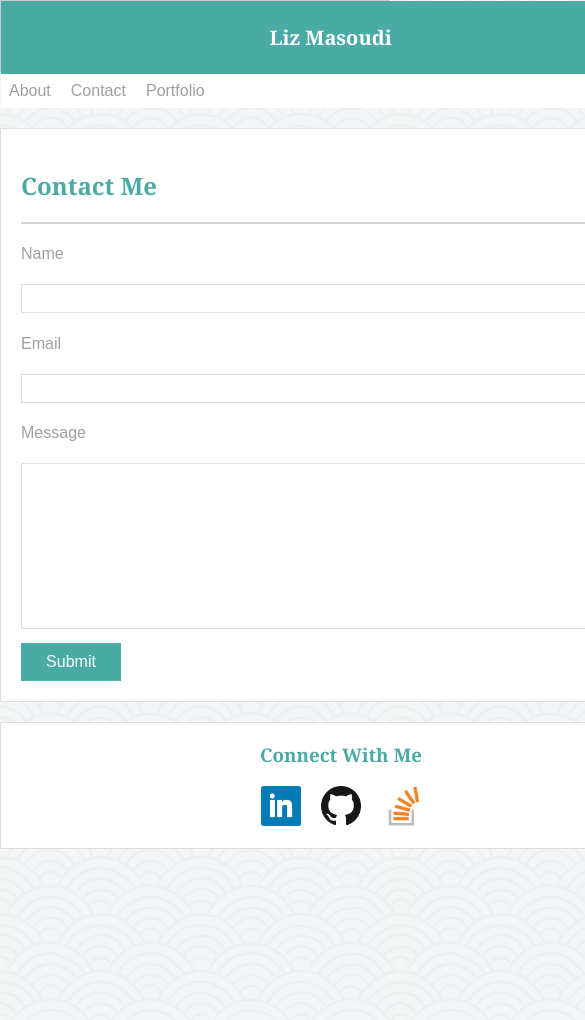
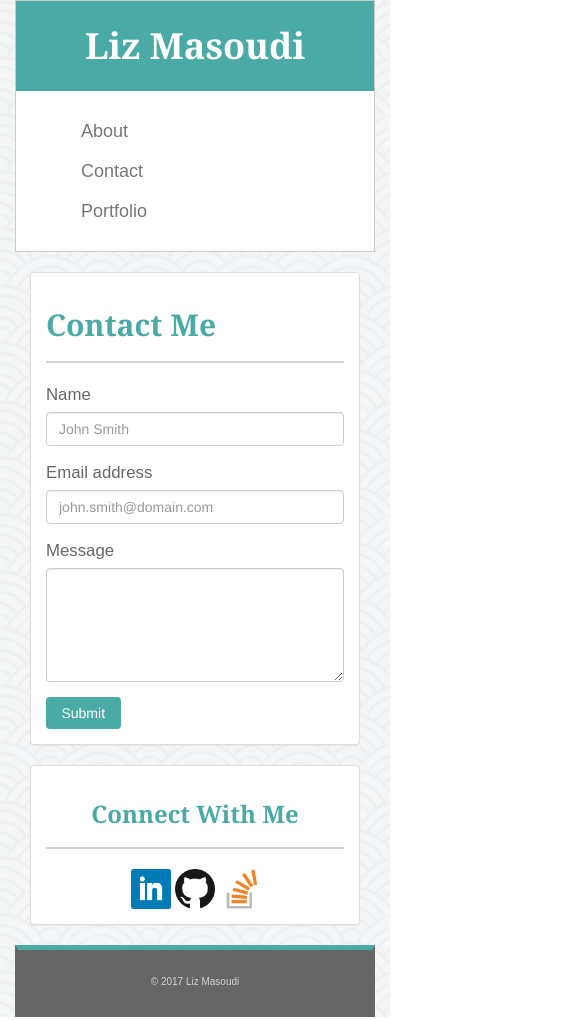
Before and after one commit to LizMasoudi/Bootstrap-Portfolio, a plain HTML site: page contact.html in a window 390 px wide. Shown: the top 1020 px of the page, 585 px wide, since content can reach past the window. Drawn offline with nearby package versions, Linux system fonts and the light colour scheme.

Commit message:
contact page HTML + CSS

```diff
--- a/assets/css/style.css
+++ b/assets/css/style.css
@@ -1,177 +1,28 @@
 body {
-	background-image: url("../images/seigaiha.png"); /*you need to go up a directory level, which is why you need the ..!*/
-	margin: 0;
-    padding: 0;
+	background-image: url("../images/seigaiha.png");
 }
 
-.container {
-	width: 960px;
-    margin: auto;
-    background-color: #ffffff;
+.navbar {
+	background-color:white;
+	border-color:#cccccc;
 }
 
-header {
-	background-color: white;
-	color: #777777;
-	height:100px;
-	/*border*/
-	border-color: #cccccc;
-	border-style: solid;
-	border-width:thin;
-
+.navbar-header {
+	background-color:#4aaaa5;
+	color: #fff;
+	text-align:center;
 }
 
-
 h1 {
-	color: #ffffff;
 	font-family: 'Georgia', Times, Times New Roman, serif;
-    display: inline-block;
+	font-weight:bold;
+	margin:25px;
 }
 
-h2 {
-	color: #4aaaa5;
-	font-family: 'Georgia', Times, Times New Roman, serif;
-}
-
-h3 {
-	color: #4aaaa5;
-	font-family: 'Georgia', Times, Times New Roman, serif;
-}
-
-nav {
-	padding:4%;
-}
-
-nav ul {
-    list-style: none;
-    text-align: center;
-    padding: 0;
-    margin: 0;
-    float: right;
-}
-
-nav li {
-    font-family:'Arial', 'Helvetica Neue', Helvetica, sans-serif;
-/*    height: 40px;*/
-    display: inline-block;
-}
-
-nav a {
-    text-decoration: none;
-    color: #9F9F9D;
-    display: block;
-    width: 25%;
-    border-bottom: none;
-    font-size: 18px;
-    font-weight:100;
-}
-
-form h4 {
-	color: #9F9F9D;
-	font-family: 'Arial', 'Helvetica Neue', Helvetica, sans-serif;
-	font-style:none;
-	font-weight:200;
-
-}
-
-form input[type=text]{
-	position: relative;
-    width: 95%;
-    border: 1px solid #dddddd;
-    color: #666666;
-    height: 25px;
-    margin:0;
-}
-
-textarea {
-    position: relative;
-    width: 95%;
-    border: 1px solid #dddddd;
-    resize: none;
-    color: #666666;
-    font-size: 14px;
-}
-
-form input[type=submit]{
-	width:100px;
-	background-color:#4aaaa5;
-	color:#ffffff;
-	font-size:16px;
-	border:none;
-	padding:10px;
-	margin-top:10px;
-
-}
-
-
-#name {
-	background-color: #4aaaa5;
-	text-align: center;
-	width: 30%;
-	height:100%;
-	padding: 10px;
-	margin: 0;
-	display:inline-block;
-	float:left;
-}
-
-.main-content {
-	float: left;
-	background-color: #ffffff;
-	width: 70%;
-	margin: 20px 20px 20px 0px;
-	padding: 20px;
-
-	/*border*/
-	border-style: solid;
-	border-width: thin;
-	border-color: #dddddd;
-}
-
-#profile-image {
-	width:100%;
-	float:left;
-/*	padding: 15px;
-	margin:20px;*/
-}
-
-.portfolio-item {
-	float:left;
-	width:30%;
-	height:180px;
+.navbar-right {
+	font-family:'Arial', 'Helvetica Neue', Helvetica, sans-serif;
+	font-size:18px;
 	margin:20px;
-}
-
-.portfolio-image {
-	float: left;
-    width: 100%;
-    height:auto;
-    overflow: hidden;
-}
-
-.portfolio-image-text {
-	float: left;
-	width: 100%;
-	padding-top: 20px;
-	padding-bottom:20px;
-	position: relative;
-	top:-80px;
-	background-color: #4aaaa5;
-	color: #ffffff;
-	text-align: center;
-}
-
-p {
-	color: #777777;
-	font-family: 'Arial', 'Helvetica Neue', Helvetica, sans-serif;
-	display: block;
-}
-
-a {
-	color: #777777;
-	font-family: 'Arial', 'Helvetica Neue', Helvetica, sans-serif;
-	text-decoration: none;
-	padding:8px;
 }
 
 hr {
@@ -180,27 +31,36 @@ hr {
 	background-color: #d3d3d3;
 }
 
-
-#connect {
-	float: left;
-	margin: 20px 20px 20px 0px;
-
-	background-color: #ffffff;
-	color: #777777;
-	font-family: 'Arial', 'Helvetica Neue', Helvetica, sans-serif;
-	text-align: center;
-
-	/*border*/
-	border-color: #dddddd;
-	border-style: solid;
-	border-width:thin;
-
-	/*size & positioning*/
-	width: 200px;
-	height: 125px;
-
+.connect-panel {
+	text-align:center;
 }
 
+h2 {
+	color: #4aaaa5;
+	font-family: 'Georgia', Times, Times New Roman, serif;
+	font-weight:bold;
+}
+
+form label {
+	color: #666666;
+	font-family: 'Arial', 'Helvetica Neue', Helvetica, sans-serif;
+	font-size:120%;
+	font-weight:200;
+}
+
+.btn {
+	color:#fff;
+	background-color:#4aaaa5;
+	border:none;
+	width:25%;
+}
+
+h3 {
+	color: #4aaaa5;
+	font-family: 'Georgia', Times, Times New Roman, serif;
+	font-weight:bold;
+	text-align:center;
+}
 
 footer {
 	background-color: #666666;
@@ -208,134 +68,13 @@ footer {
 	font-family: 'Arial', 'Helvetica Neue', Helvetica, sans-serif;
 	font-size: x-small;
 	text-align: center;
+
 	padding:25px;
 
-	/*borders*/
 	border-style: solid;
 	border-top-width: thick;
 	border-top-color: #4aaaa5;
 	border-right-color: #666666;
 	border-bottom-color: #666666;
 	border-left-color: #666666;
-
-	/*positioning*/
-	position: absolute;
-  	right: 0;
-/*  	bottom: 0;*/
-  	left: 0;
-  	top:130%;
-/*  	margin-top:20px;*/
-
 }
-
-.clearfix {
-	overflow: auto;
-	clear:both;
-}
-
-
-@media screen and (max-width: 980px) {
-
-	.container {
-		width:768px;
-	}
-
-	.main-content {
-		width:50%;
-	}
-
-	.profile-image{
-		display:block;
-		width:100%;
-	}
-
-}
-
-@media screen and (max-width: 768px) {
-
-	.container {
-		width: 640px;
-	}
-
-	header {
-		height:70px;
-	}
-
-	#name {
-		padding:.5%;
-	}
-
-	h1 {
-		font-size:25px;
-	}
-
-	nav {
-		padding:30px;
-	}
-
-	nav a {
-		font-size:16px;
-	}
-
-	.main-content{
-		width:640px;
-		display:block;
-		margin:20px auto;
-	}
-
-	#profile-image{
-		float:left;
-		width:25%;
-		display:inline-block;
-		padding: 15px;
-		margin:20px;
-
-	}
-
-	#connect {
-		width:640px;
-		display:block;
-		margin:auto;
-/*		text-align:left;*/
-		padding: 0px 20px;
-	}
-
-
-}
-
-@media screen and (max-width: 640px) {
-	.container {
-		width:640px;
-	}
-
-	header {
-		position:static;
-	}
-	#name {
-		width:100%;
-		overflow:auto;
-	}
-	nav {
-		float:left;
-		width:640px;
-		padding:0;
-		text-align:center;
-		background-color: #fff;
-	}
-	nav ul {
-		float:left;
-	 }
-	nav li {
-
-	}
-	nav a {
-		width:40%;
-	}
-	h1 {
-		font-size: 20px;
-	}
-	#name {
-		padding:1.5%;
-	}
-
-}
--- a/contact.html
+++ b/contact.html
@@ -2,46 +2,61 @@
 <html>
 <head>
 	<title>Portfolio Contact</title>
+	<link rel="stylesheet" href="https://maxcdn.bootstrapcdn.com/bootstrap/3.3.7/css/bootstrap.min.css" integrity="sha384-BVYiiSIFeK1dGmJRAkycuHAHRg32OmUcww7on3RYdg4Va+PmSTsz/K68vbdEjh4u" crossorigin="anonymous">
 	<link rel="stylesheet" type="text/css" href="assets/css/style.css">
 </head>
 <body>
 
-	<header>
+	<div class="container-fluid">
+		<nav class="navbar navbar-default">
 			<div class="container">
-			<div id="name">
+
+			    <div class="navbar-header col-md-4">
 			      <h1>Liz Masoudi</h1>
 			    </div>
 
-			<nav>
-				<ul>
-					<li><a href="index.html">About</a></li>
-					<li><a href="contact.html">Contact</a></li>
-					<li><a href="portfolio.html">Portfolio</a></li>
+		      	<div class="col-md-8">
+			      	<ul class="nav navbar-nav navbar-right">
+				        <li><a href="index.html" class="navbar-link">About</a></li>
+				        <li><a href="contact.html" class="navbar-link">Contact</a></li>
+				        <li><a href="portfolio.html" class="navbar-link">Portfolio</a></li>
 		      		</ul>
+		      	</div>
+
+		  	</div>
 		</nav>
-		</div>
-	</header>
 
 		<div class="container">
-		<section class="main-content">
+			<div class="row">
+				<div class="col-md-8" id="contact-me">
+					<div class="panel panel-default">
+	 					 <div class="panel-body">
 							<h2>Contact Me</h2>
+							<hr>
+							<form>
+								<div class="form-group">
+								  	<label for="inputName">Name</label>
+								  	<input type="name" class="form-control" id="inputName" placeholder="John Smith">
+							  	</div>
+		  						<div class="form-group">
+								    <label for="inputEmail">Email address</label>
+								    <input type="email" class="form-control" id="inputEmail" placeholder="john.smith@domain.com">
+							  	</div>
+							 	<div class="form-group">
+									 <label for="comment">Message</label>
+									 <textarea class="form-control" rows="5" id="message"></textarea>
+								</div>
+							  <button type="submit" class="btn btn-default">Submit</button>
+							</form>
+						</div>
+					</div>
+				</div>
 
+				<div class="col-md-4">
+					<div class="panel panel-default connect-panel">
+ 						<div class="panel-body">
+ 						<h3>Connect With Me</h3>
  						<hr>
-
-			<form>
-				<h4>Name</h4>
-				<input type="text" name="fullname">
-				<h4>Email</h4>
-				<input type="text" name="email">
-				<h4>Message</h4>
-				<textarea cols="1" rows="10"></textarea>
-				<input type="submit" name="submit" align="left">
-			</form>
-
-		</section>
-
-		<section id="connect">
-			<h3>Connect With Me</h3>
 						<a href="https://www.linkedin.com/in/liz-masoudi-b7183485">
 							<img src="assets/images/if_square-linkedin_317725.png" alt="LinkedIn" height="40px" width="40px">
 						</a>
@@ -51,10 +66,14 @@
 						<a href="https://stackoverflow.com/users/8134334/grrlizlybear">
 							<img src="assets/images/if_stackoverflow_1220346.png" alt="StackOverflow" height="40px" width="40px">
 						</a>
+ 						</div>
+ 					</div>
 				</section>
 			</div>
+		</div>
 
-	<footer>
+	</div>
+	<footer class="page-footer">
 		&copy; 2017 Liz Masoudi
 	</footer>
 
```
Lines whose indentation alone changed are shown as unchanged.
